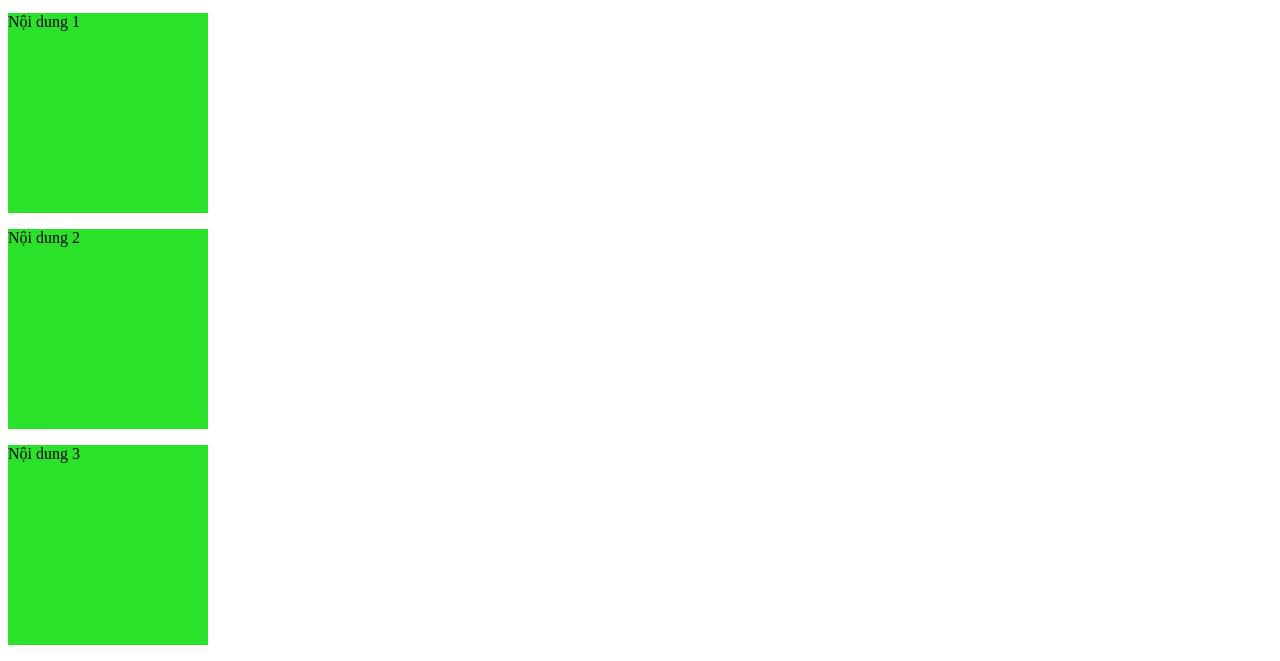
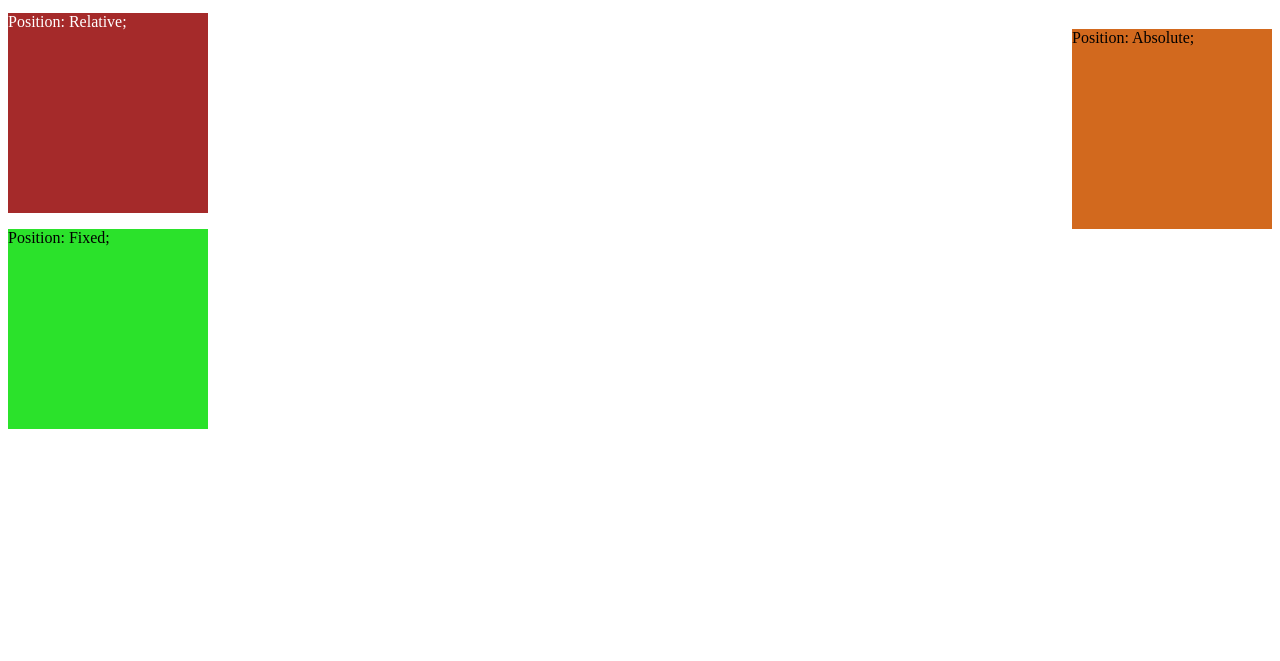
Before and after one commit to hieu1966hn/NCT-JSB66-HB, a plain HTML site: page SS4/SS4.html in a window 1280 px wide. Shown: the part 200-861 px from the top of the page. After the commit the page ends 800 px from the top, so only its background shows below. Drawn offline with Linux system fonts and the light colour scheme.

Commit message:
New code

```diff
--- a/SS4/SS4.html
+++ b/SS4/SS4.html
@@ -83,6 +83,25 @@
             height: 200px;
             background-color: rgb(43, 226, 43);
         }
+
+        #Relative{
+            position: relative;
+            /* top: 216px; */
+            background-color: brown;
+            color: white;
+        }
+        #div-father{
+            position: relative;
+        }
+
+        #Absolute{
+            position: absolute;
+            background-color: chocolate;
+            top: 0px;
+            /* left: 0; */
+            right: 0;
+        }
+
     </style>
 
     <header>
@@ -94,10 +113,10 @@
     </header>
 
     <div id="div">Thẻ div</div>
-    <div>
-        <p>Nội dung 1</p>
-        <p>Nội dung 2</p>
-        <p>Nội dung 3</p>
+    <div id="div-father">
+        <p id="Relative">Position: Relative;</p>
+        <p id="Absolute">Position: Absolute;</p>
+        <p id="Fixed">Position: Fixed;</p>
     </div>
 
 </body>
```
